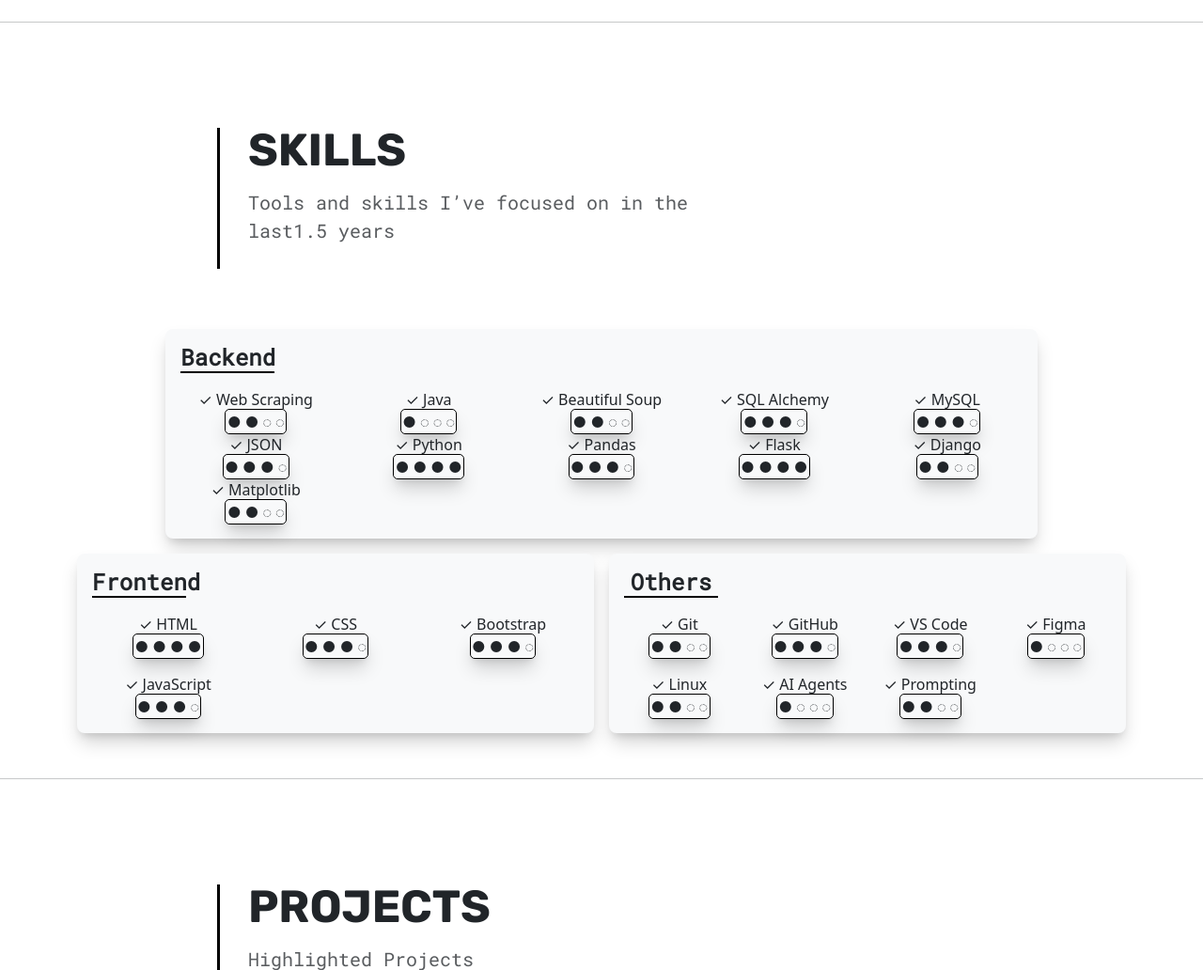
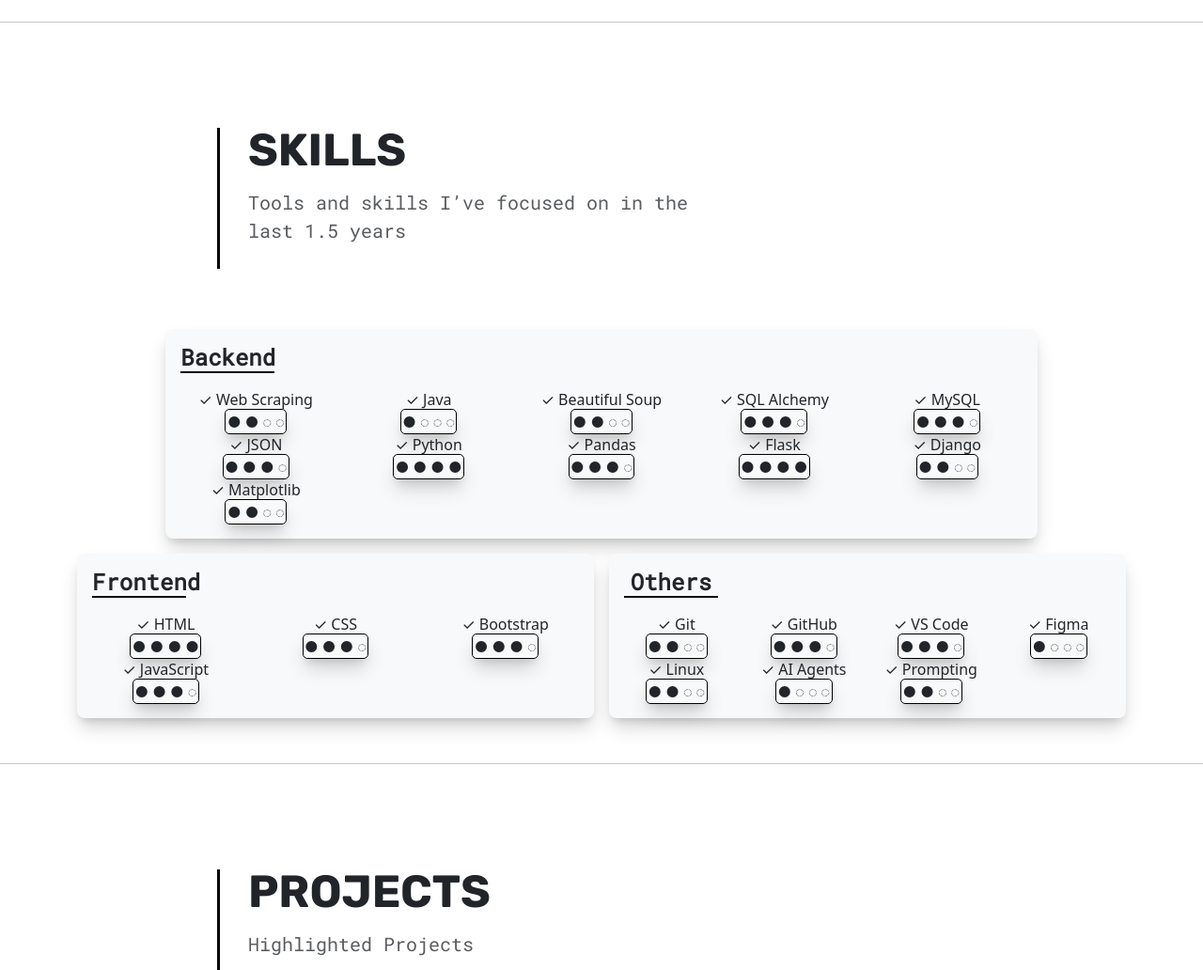
Before and after one commit to maazsiddiqui79/PORTFOLIO, a Flask app: page / in a window 1280 px wide. Shown: the part 575-1607 px from the top of the page at 94% size. Run offline with Flask 3, Linux system fonts and the light colour scheme; data comes from the database, SQL or seed files in the repository; some libraries are stand-ins or nearby versions.

Commit message:
FIXED THE ISSUE OF SKILLS

```diff
--- a/api/app.py
+++ b/api/app.py
@@ -273,5 +273,5 @@ if not os.environ.get("VERCEL"):
     with app.app_context():
         db.create_all()
 
-# if __name__ == '__main__':
-#     app.run(debug=False)
+if __name__ == '__main__':
+    app.run(debug=True)
--- a/api/templates/skills.html
+++ b/api/templates/skills.html
@@ -1,5 +1,3 @@
-<!-- <h1>Maaz</h1> -->
-
 <!-- ================= SKILLS SECTION ================= -->
 {% block head %}
 <head>
@@ -20,16 +18,19 @@
       >
         SKILLS
       </h3>
-      <p class="lead darkmodesubheading">Tools and skills I’ve focused on in the last1.5 years</p>
+      <p class="lead darkmodesubheading">
+        Tools and skills I’ve focused on in the last 1.5 years
+      </p>
     </div>
   </div>
 </section>
 
 <!-- Content -->
 <section class="container col-xxl-10 mb-5">
-  <div class="row g-3 d-flex justify-content-center">
+  <div class="row g-3 justify-content-center">
+
     <!-- BACKEND -->
-    <div class="col-10">
+    <div class="col-12 col-lg-10">
       <div class="skillsdarkmode border-secondary rounded-3 p-3">
         <div class="text-center">
           <h4
@@ -39,26 +40,26 @@
             Backend
           </h4>
 
-          <div class="row row-cols-2 row-cols-sm-4 row-cols-md-5 fs-6">
-            <div>✓ Web Scraping <br /><span class="skillsdarkmode" style="border: 1px black solid;padding:1.5px;border-radius:5px">● ● ◌ ◌</span></div>
-            <div>✓ Java <br /><span class="skillsdarkmode" style="border: 1px black solid;padding:1.5px;border-radius:5px">● ◌ ◌ ◌</span></div>
-            <div>✓ Beautiful Soup <br /><span class="skillsdarkmode" style="border: 1px black solid;padding:1.5px;border-radius:5px">● ● ◌ ◌</span></div>
-            <div>✓ SQL Alchemy <br /><span class="skillsdarkmode" style="border: 1px black solid;padding:1.5px;border-radius:5px">● ● ● ◌</span></div>
-            <div>✓ MySQL <br /><span class="skillsdarkmode" style="border: 1px black solid;padding:1.5px;border-radius:5px">● ● ● ◌</span></div>
-            <div>✓ JSON <br /><span class="skillsdarkmode" style="border: 1px black solid;padding:1.5px;border-radius:5px">● ● ● ◌</span></div>
-            <div>✓ Python <br /><span class="skillsdarkmode" style="border: 1px black solid;padding:1.5px;border-radius:5px">● ● ● ●</span></div>
-            <div>✓ Pandas <br /><span class="skillsdarkmode" style="border: 1px black solid;padding:1.5px;border-radius:5px">● ● ● ◌</span></div>
-            <div>✓ Flask <br /><span class="skillsdarkmode" style="border: 1px black solid;padding:1.5px;border-radius:5px">● ● ● ●</span></div>
-            <div>✓ Django <br /><span class="skillsdarkmode" style="border: 1px black solid;padding:1.5px;border-radius:5px">● ● ◌ ◌</span></div>
-            <div>✓ Matplotlib <br /><span class="skillsdarkmode" style="border: 1px black solid;padding:1.5px;border-radius:5px">● ● ◌ ◌</span></div>
+          <div class="row row-cols-2 row-cols-sm-3 row-cols-md-5 fs-6">
+            <div>✓ Web Scraping <br /><span class="skillsdarkmode" style="border:1px solid black;padding:1.5px;border-radius:5px">● ● ◌ ◌</span></div>
+            <div>✓ Java <br /><span class="skillsdarkmode" style="border:1px solid black;padding:1.5px;border-radius:5px">● ◌ ◌ ◌</span></div>
+            <div>✓ Beautiful Soup <br /><span class="skillsdarkmode" style="border:1px solid black;padding:1.5px;border-radius:5px">● ● ◌ ◌</span></div>
+            <div>✓ SQL Alchemy <br /><span class="skillsdarkmode" style="border:1px solid black;padding:1.5px;border-radius:5px">● ● ● ◌</span></div>
+            <div>✓ MySQL <br /><span class="skillsdarkmode" style="border:1px solid black;padding:1.5px;border-radius:5px">● ● ● ◌</span></div>
+            <div>✓ JSON <br /><span class="skillsdarkmode" style="border:1px solid black;padding:1.5px;border-radius:5px">● ● ● ◌</span></div>
+            <div>✓ Python <br /><span class="skillsdarkmode" style="border:1px solid black;padding:1.5px;border-radius:5px">● ● ● ●</span></div>
+            <div>✓ Pandas <br /><span class="skillsdarkmode" style="border:1px solid black;padding:1.5px;border-radius:5px">● ● ● ◌</span></div>
+            <div>✓ Flask <br /><span class="skillsdarkmode" style="border:1px solid black;padding:1.5px;border-radius:5px">● ● ● ●</span></div>
+            <div>✓ Django <br /><span class="skillsdarkmode" style="border:1px solid black;padding:1.5px;border-radius:5px">● ● ◌ ◌</span></div>
+            <div>✓ Matplotlib <br /><span class="skillsdarkmode" style="border:1px solid black;padding:1.5px;border-radius:5px">● ● ◌ ◌</span></div>
           </div>
         </div>
       </div>
     </div>
 
     <!-- FRONTEND -->
-    <div class="col-6">
-      <div class="skillsdarkmode border-secondary rounded-3 p-3">
+    <div class="col-12 col-md-6">
+      <div class="skillsdarkmode border-secondary rounded-3 p-3 h-100">
         <div class="text-center">
           <h4
             class="fw-bold mb-3 skillsubheadingborder"
@@ -67,19 +68,19 @@
             Frontend
           </h4>
 
-          <div class="row row-cols-2 row-cols-sm-3 g-3 fs-6">
-            <div>✓ HTML <br /><span class="skillsdarkmode" style="border: 1px black solid;padding:1.5px;border-radius:5px">● ● ● ●</span></div>
-            <div>✓ CSS <br /><span class="skillsdarkmode" style="border: 1px black solid;padding:1.5px;border-radius:5px">● ● ● ◌</span></div>
-            <div>✓ Bootstrap <br /><span class="skillsdarkmode" style="border: 1px black solid;padding:1.5px;border-radius:5px">● ● ● ◌</span></div>
-            <div>✓ JavaScript <br /><span class="skillsdarkmode" style="border: 1px black solid;padding:1.5px;border-radius:5px">● ● ● ◌</span></div>
+          <div class="row row-cols-2 row-cols-sm-3 fs-6">
+            <div>✓ HTML <br /><span class="skillsdarkmode" style="border:1px solid black;padding:1.5px;border-radius:5px">● ● ● ●</span></div>
+            <div>✓ CSS <br /><span class="skillsdarkmode" style="border:1px solid black;padding:1.5px;border-radius:5px">● ● ● ◌</span></div>
+            <div>✓ Bootstrap <br /><span class="skillsdarkmode" style="border:1px solid black;padding:1.5px;border-radius:5px">● ● ● ◌</span></div>
+            <div>✓ JavaScript <br /><span class="skillsdarkmode" style="border:1px solid black;padding:1.5px;border-radius:5px">● ● ● ◌</span></div>
           </div>
         </div>
       </div>
     </div>
 
     <!-- OTHERS -->
-    <div class="col-6">
-      <div class="skillsdarkmode border-secondary rounded-3 p-3">
+    <div class="col-12 col-md-6">
+      <div class="skillsdarkmode border-secondary rounded-3 p-3 h-100">
         <div class="text-center">
           <h4
             class="fw-bold mb-3 skillsubheadingborder"
@@ -88,17 +89,18 @@
             Others
           </h4>
 
-          <div class="row row-cols-2 row-cols-sm-3 row-cols-md-4 g-3 fs-6">
-            <div>✓ Git <br /><span class="skillsdarkmode" style="border: 1px black solid;padding:1.5px;border-radius:5px">● ● ◌ ◌</span></div>
-            <div>✓ GitHub <br /><span class="skillsdarkmode" style="border: 1px black solid;padding:1.5px;border-radius:5px">● ● ● ◌</span></div>
-            <div>✓ VS Code <br /><span class="skillsdarkmode" style="border: 1px black solid;padding:1.5px;border-radius:5px">● ● ● ◌</span></div>
-            <div>✓ Figma <br /><span class="skillsdarkmode" style="border: 1px black solid;padding:1.5px;border-radius:5px">● ◌ ◌ ◌</span></div>
-            <div>✓ Linux <br /><span class="skillsdarkmode" style="border: 1px black solid;padding:1.5px;border-radius:5px">● ● ◌ ◌</span></div>
-            <div>✓ AI Agents <br /><span class="skillsdarkmode" style="border: 1px black solid;padding:1.5px;border-radius:5px">● ◌ ◌ ◌</span></div>
-            <div>✓ Prompting <br /><span class="skillsdarkmode" style="border: 1px black solid;padding:1.5px;border-radius:5px">● ● ◌ ◌</span></div>
+          <div class="row row-cols-2 row-cols-sm-3 row-cols-md-4 fs-6">
+            <div>✓ Git <br /><span class="skillsdarkmode" style="border:1px solid black;padding:1.5px;border-radius:5px">● ● ◌ ◌</span></div>
+            <div>✓ GitHub <br /><span class="skillsdarkmode" style="border:1px solid black;padding:1.5px;border-radius:5px">● ● ● ◌</span></div>
+            <div>✓ VS Code <br /><span class="skillsdarkmode" style="border:1px solid black;padding:1.5px;border-radius:5px">● ● ● ◌</span></div>
+            <div>✓ Figma <br /><span class="skillsdarkmode" style="border:1px solid black;padding:1.5px;border-radius:5px">● ◌ ◌ ◌</span></div>
+            <div>✓ Linux <br /><span class="skillsdarkmode" style="border:1px solid black;padding:1.5px;border-radius:5px">● ● ◌ ◌</span></div>
+            <div>✓ AI Agents <br /><span class="skillsdarkmode" style="border:1px solid black;padding:1.5px;border-radius:5px">● ◌ ◌ ◌</span></div>
+            <div>✓ Prompting <br /><span class="skillsdarkmode" style="border:1px solid black;padding:1.5px;border-radius:5px">● ● ◌ ◌</span></div>
           </div>
         </div>
       </div>
     </div>
+
   </div>
 </section>
```
Also changed, not shown: api/static/service-worker.js (deleted, +0 -15 lines), api/static/manifest.json (deleted), 1 other file.
